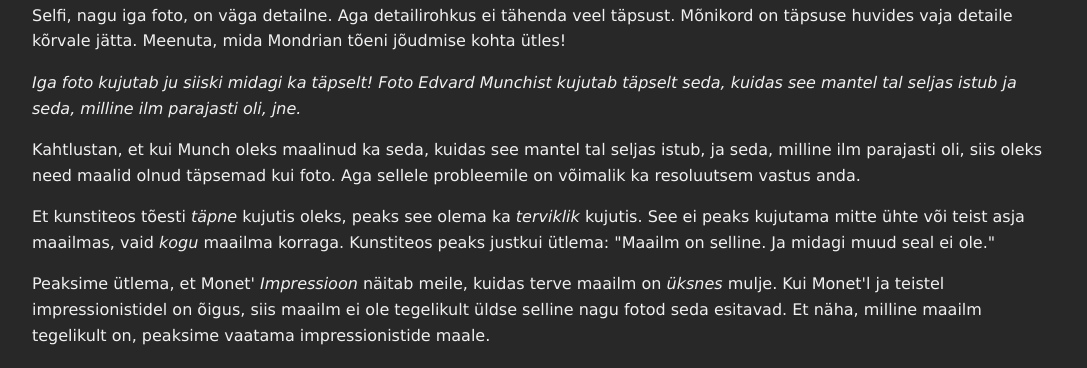
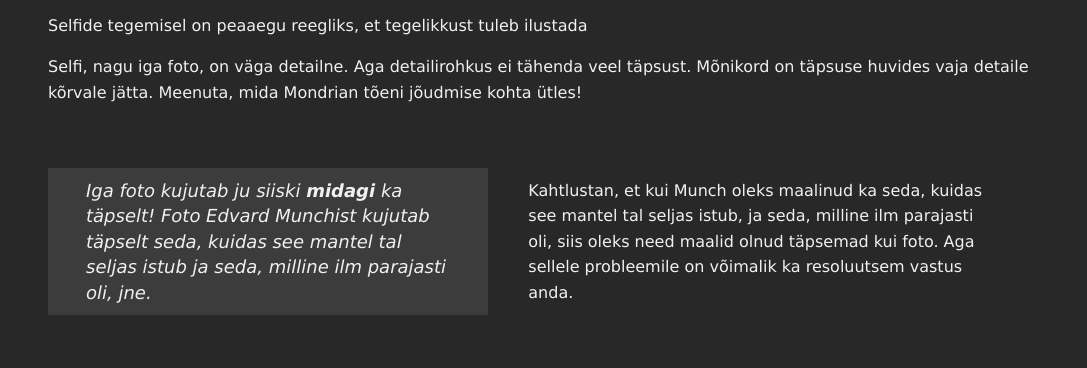
Before and after one commit to indrek-l/ZZ-unised-tuhkrud, a plain HTML site: page naiivne.html in a window 1280 px wide. Shown: the part 3503-3871 px from the top of the page, without its empty margins (96-1183 px from the left). Drawn offline with Linux system fonts and the light colour scheme.

Commit message:
mõned väiksed täiendused veel

```diff
--- a/naiivne.html
+++ b/naiivne.html
@@ -146,15 +146,13 @@
 			<div class="täppide_raam"> <!--täpid-->
 				<span class="täpp_5" onclick="currentSlide_5(1)"></span>
 				<span class="täpp_5" onclick="currentSlide_5(2)"></span>
-				<span class="täpp_5" onclick="currentSlide_5(3)"></span>
 			</div>
 		</section> <!--abstraktse kunsti osa lõpp-->
+		<section>
 			<div class="kast">
 				<h2>Kas fotod ikka kujutavad hästi?</h2>
-
 				<p>Fotod tõesti kujutavad maailma ning peame nad seega kõik kunstiteosteks lugema. Aga see ei ole probleem. Kui enamik suvaliselt klõpsitud fotosid oleksid kõik väga ebatäpsed, siis oleksid nad definitsiooni järgi ka väga kehvad kunstiteosed. Sageli ütleme väga kehva kunstiteose kohta, et see polegi kunst, kuigi rangelt võttes on see vale. Ka suvalistesse fotodesse võiksime samamoodi suhtuda.</p>
 			</div>
-
 			<p>Kumb neist kujutab Edvard Munchi täpsemalt?</p>
 			<div class="galerii_parem">
 				<figure class="pilt">
@@ -165,26 +163,24 @@
 					<img src="https://upload.wikimedia.org/wikipedia/commons/f/f5/Portrett_av_Edvard_Munch_%28cropped%29.jpg" alt="foto kunstnikust Edvard Munch">
 					<figcaption><a href="https://en.wikipedia.org/wiki/Edvard_Munch#/media/File:Portrett_av_Edvard_Munch_(cropped).jpg" target="_blank">Dateerimata foto Edvard Munchist</a></figcaption>
 				</figure>
-		</div>
-
-
+			</div> <!--galerii lõpp-->
 			<p>Selfide tegemisel on peaaegu reegliks, et tegelikkust tuleb ilustada</p>
 			<p>Selfi, nagu iga foto, on väga detailne. Aga detailirohkus ei tähenda veel täpsust. Mõnikord on täpsuse huvides vaja detaile kõrvale jätta. Meenuta, mida Mondrian tõeni jõudmise kohta ütles!</p>
-
-		<i>Iga foto kujutab ju siiski <i>midagi</i> ka täpselt! Foto Edvard Munchist kujutab täpselt seda, kuidas see mantel tal seljas istub ja seda, milline ilm parajasti oli, jne.</i>
-		<p>Kahtlustan, et kui Munch oleks maalinud ka seda, kuidas see mantel tal seljas istub, ja seda, milline ilm parajasti oli, siis oleks need maalid olnud täpsemad kui foto. Aga sellele probleemile on võimalik ka resoluutsem vastus anda.</p>
+			<div class="vastuväide_vastus_raam">
+				<p class="kast vastuväide"><i>Iga foto kujutab ju siiski <b>midagi</b> ka täpselt! Foto Edvard Munchist kujutab täpselt seda, kuidas see mantel tal seljas istub ja seda, milline ilm parajasti oli, jne.</i></p>
+				<p class="vastus">Kahtlustan, et kui Munch oleks maalinud ka seda, kuidas see mantel tal seljas istub, ja seda, milline ilm parajasti oli, siis oleks need maalid olnud täpsemad kui foto. Aga sellele probleemile on võimalik ka resoluutsem vastus anda.</p>
+			</div>
 			<p>Et kunstiteos tõesti <i>täpne</i> kujutis oleks, peaks see olema ka <i>terviklik</i> kujutis. See ei peaks kujutama mitte ühte või teist asja maailmas, vaid <i>kogu</i> maailma korraga. Kunstiteos peaks justkui ütlema: "Maailm on selline. Ja midagi muud seal ei ole."</p>
 			<p>Peaksime ütlema, et Monet' <cite>Impressioon</cite> näitab meile, kuidas terve maailm on <i>üksnes</i> mulje. Kui Monet'l ja teistel impressionistidel on õigus, siis maailm ei ole tegelikult üldse selline nagu fotod seda esitavad. Et näha, milline maailm tegelikult on, peaksime vaatama impressionistide maale.</p>
 			<p>Ka siis kui Malevitšil ja Mondrianil on õigus, on fotod väga kehvad kujutised. Sel juhul ei ole maailm mitte selline nagu see paistab fotodelt vaid selline nagu seda kujutab <cite>Must ruut</cite> või <cite>Kompositsioon 10</cite>.</p>
-
+		</section>
+		<section>
 			<div class="kast">
 				<h2>Neil kõigil ei saa ju õigus olla!</h2>
 				<p><i>Kuidas saab nii olla, et nii Malevitši <cite>Must ruut</cite> kui ka näiteks Manet' <cite>Eine murul</cite> kujutavad mõlemad maailma täpselt? Nad on ju täiesti erinevad!</i></p>
 			</div>
 			<p>Tõepoolest. Naiivsest definitsioonist lähtudes tuleb välja, et me ei saa tegelikult pidada heaks näiteks nii impressionistlikke kui ka abstraktsionistlikke kunstiteoseid. Maailm ei saa korraga koosneda ainult muljetest nagu seda esitavad impressionistid ja ainult sellest, mis jääb nö muljete taha, nagu väidavad abstraktsionistid.</p>
 			<p>Aga kas see on probleem? Oleme harjunud mõtlema kunstist subjektiivselt. Mõnele meeldib Monet, mõnele Picasso, mõnele Mondrian&#8212;et see on maitse asi. Naiivse definitsiooni kohaselt see nii ei ole. Kunstiteos on hea niivõrd kuivõrd see kujutab maailma nii nagu see on. Ja see, milline maailm tegelikult on, ei ole subjektiivne. Loomulikult võime öelda, et meile <i>meeldivad</i> nii impressionistlikud kui ka abstraktsionistlikud maalid. Võime öelda, et impressionistlikud maalid on ilusamad või et abstraktsionistlikud maalid sobivada paremini sisekujunduseks. Aga me ei saa neid kõiki korraga <i>heaks kunstiks</i> pidada. Pidades kunstiteost <i>heaks</i> oleme selle teosega <i>nõus</i>. Oleme nõus, et maailm tõesti on just selline nagu kunstiteos seda esitab.</p>
-
-
 			<div class="galerii_parem">
 				<figure class="pilt">
 					<img src="https://upload.wikimedia.org/wikipedia/commons/thumb/7/76/Vincent_van_Gogh_-_De_slaapkamer_-_Google_Art_Project.jpg/1361px-Vincent_van_Gogh_-_De_slaapkamer_-_Google_Art_Project.jpg" alt="Vincent van Gogh, Magamistuba Arle'is">
@@ -199,18 +195,17 @@
 				<img src="https://upload.wikimedia.org/wikipedia/commons/b/ba/Vincent_van_Gogh_-_Wheatfield_with_crows_-_Google_Art_Project.jpg" alt="Vincent van Gogh, Nisupõld varestega">
 				<figcaption><a href="https://en.wikipedia.org/wiki/Vincent_van_Gogh#/media/File:Vincent_van_Gogh_-_Wheatfield_with_crows_-_Google_Art_Project.jpg" target="_blank">Vincent van Gogh, <cite>Nisupõld varestega</cite> (1890)</a></figcaption>
 			</figure>
-
+		</section>
+		<section>
 			<div class="kast">
 				<h2>Kuidas ära tunda head kunstiteost?</h2>
-
 				<p>Võib-olla ei peakski meie esimene mõte kunstiteost vaadates olema: kas see on ka hea? Selle asemel, et kunstniku võimetes kahelda, võiksime lihtsalt eeldada, et ta oma tööd hästi teeb&#8212;et ta kujutab maailma täpselt.</p>
 				<p>Kui püüame kindlaks teha, kas kunstiteos on hea, siis tavaliselt käitume umbes nii: eeldame, et meie olemasolev ettekujutus maailmast on õige, ja kontrollime, kui hästi või halvasti kunstiteos sellele ettekujutusele vastab.</p>
 				<p>Selle kunsti teooria kohaselt võiksime aga hoopis eeldada, et me <i>ei tea</i>, milline on maailm tegelikult. Nii võiksime kunsti vaadata mitte selleks, et seda kriitiliselt hinnata, vaid hoopis selleks, et maailma kohta midagi õppida&#8212;et saada teada, milline see tegelikult on.</p>
-
 			</div>
-
+		</section>
+		<section>
 			<h2>Kuidas saab kunst šokeerida?</h2>
-
 			<div class="galerii_parem">
 				<figure class="pilt_väike">
 					<a href="http://www.damienhirst.com/the-physical-impossibility-of" target="_blank"><img src="pildid/hirst.jpg" alt="Damien Hirst, Surma füüsiline võimatus elava vaimus"></a>
@@ -222,12 +217,10 @@
 					<p>Samuti ei saa esteetilise kogemuse tekitamise kavatsus midagi šokeerivaks muuta. Kui looming ilma selle kavatsuseta ei ole šokeeriv, siis kavatsuse lisamisega me seda šokeerivamaks ei muuda.</p>
 				</div>
 			</div>
-
 			<h4>Mida on šokeerimiseks vaja?</h4>
-
 			<p>Ainult kujutised saavad šokeerida. Ja põhimõtteliselt võib iga kujutis seda teha (see sõltub juba vaatajast). Šokeerimiseks on vaja kedagi midagi arvama panna&#8212;midagi ebameeldivat, mida ta enne ei arvanud (sellepärast sõltubki vaatajast). Näiteks kuulujutud saavad šokeerida. Ka fotod saavad. Lihtsalt värviga määritud lõend ei saa. Et kunstiteos saaks šokeerida, peab ta meile midagi ütlema. Ja see, mida kunstiteos ütleb, peab käima meid ümbritseva kohta&#8212;selle igapäevase maailma kohta, kus me elame ja mille kohta meil on juba oma arvamused kujunenud. Ainult nii saab kunstiteos neid arvamusi ohustada.</p>
 			<p>Seejuures ei taha ma väita, et igasugune kunst peaks šokeerima. Enamus heast kunstist ei tee seda. Aga põhimõtteliselt on võimalik, et kunstiteos seda teeb. Ja see võimalus nõuab seletust. Ning tundub, et vaid naiivne definitsioon&#8212;hoolimata sellest, kui ebausutav ta muidu on&#8212;saab seda seletust pakkuda.</p>
-
+		</section>
 	</div>
 
 	<footer id="jalus">
--- a/stiil.css
+++ b/stiil.css
@@ -342,6 +342,17 @@ section h2{
 	text-decoration: underline;
 	text-decoration-color: rgb(200,140,140);
 }
+.vastuväide_vastus_raam{
+	display: flex;
+	flex-direction: row;
+	align-items: center;
+}
+.vastuväide{
+	padding: 40px;
+}
+.vastus{
+	padding: 40px;
+}
 #navbar{
 	margin: 0px;
 	background-color:#333;
```
Lines whose indentation alone changed are shown as unchanged.
